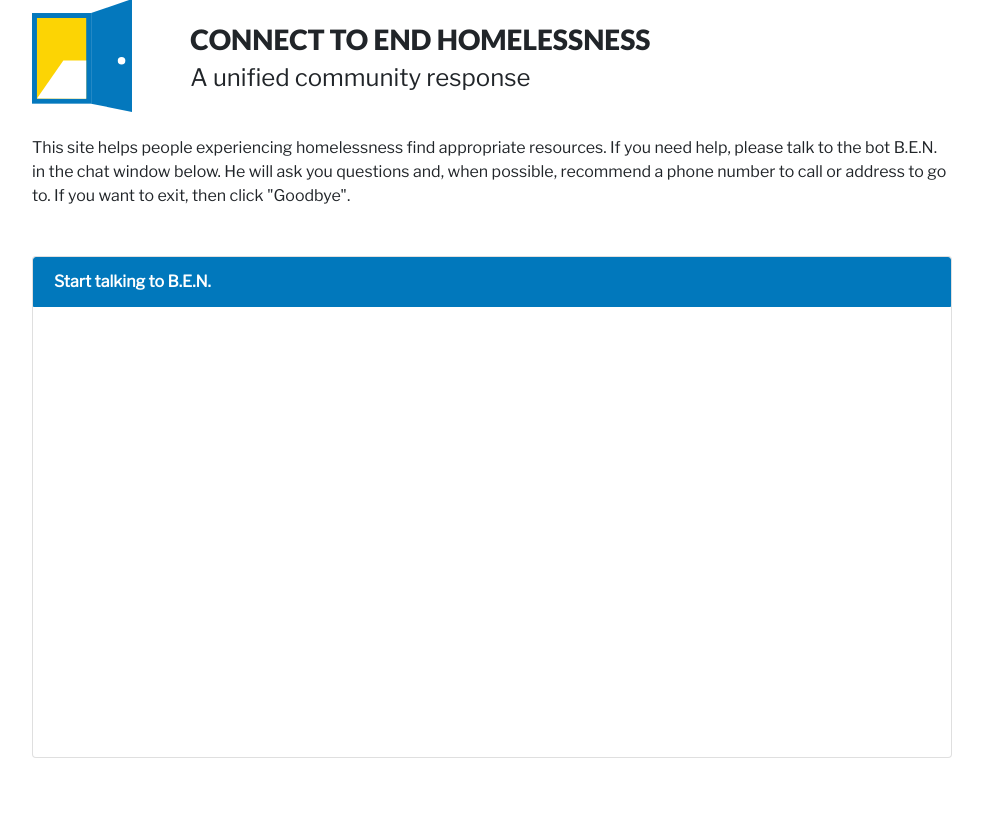
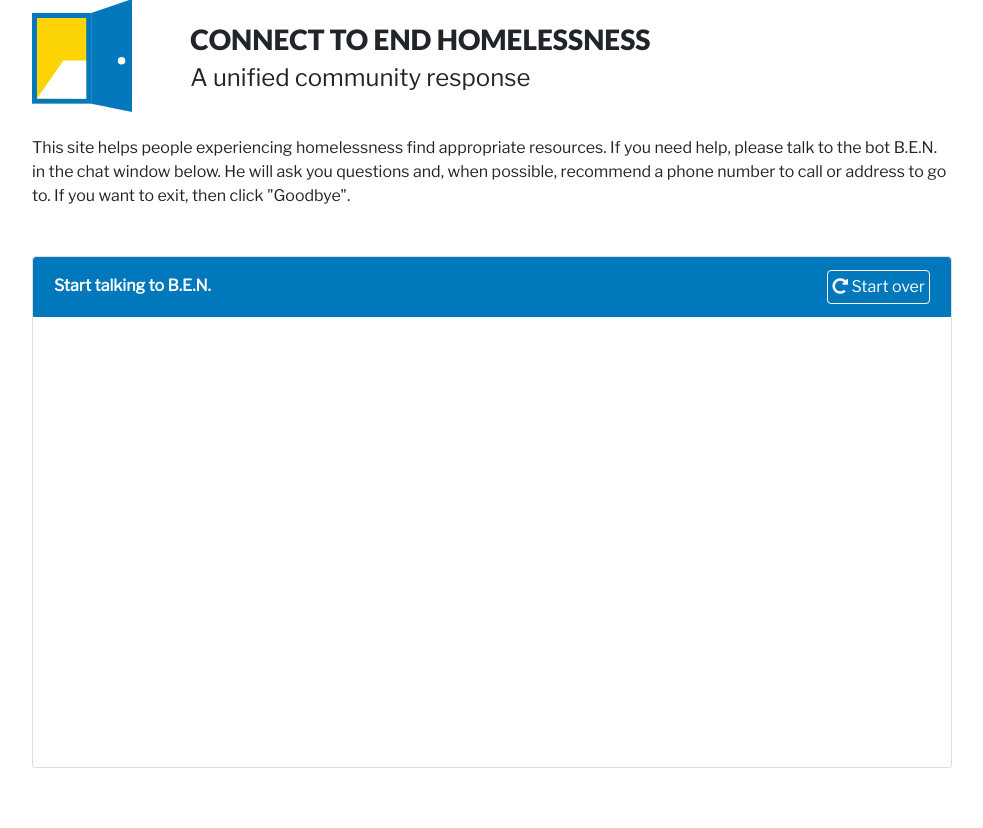
Before and after one commit to datamade/coordinated-entry-screening, a Django app: template templates/ces_client/index.html in a window 1280 px wide. Shown: the part 110-938 px from the top of the page, without its empty margins (148-1131 px from the left). Before the commit the page ends 868 px from the top, so only its background shows below. Run offline with Django 3.2, Linux system fonts and the light colour scheme; the template is opened without the code that fills it, so the values that code supplies are empty; some libraries are stand-ins or nearby versions.

Commit message:
Restart (#83)
* Add a restart button

* Closes #79

* Thanks, tests

```diff
--- a/coordinated-entry-screening/static/css/custom.css
+++ b/coordinated-entry-screening/static/css/custom.css
@@ -123,6 +123,17 @@ nav {
     color: #fff;
 }
 
+.card-header a.btn {
+    padding: 4px;
+    color: #fff;
+    border: 1px solid #fff;
+}
+
+.card-header a:hover {
+    color: #fff;
+    text-decoration: none;
+}
+
 .botui-message-content {
     line-height: 1.4;
     max-width: 70%;
--- a/templates/ces_client/index.html
+++ b/templates/ces_client/index.html
@@ -29,7 +29,10 @@
     <div class='col-10 offset-1'>
         <div class="card">
             <div class="card-header">
-                <strong>Start talking to B.E.N.</strong>
+                <div class="row">
+                    <div class="col pt-1"><strong>Start talking to B.E.N.</strong></div>
+                    <div class="col"><a class="float-right btn" href="{% url 'index' %}"><i class="fas fa-redo-alt"></i> Start over</a></div>
+                </div>
             </div>
             <div class="card-body scroll">
                 <div id="ben-the-bot">
```
Also changed, not shown: ces_client/utils.py (+6 -2 lines), tests/conftest.py (+1 -1 lines).
